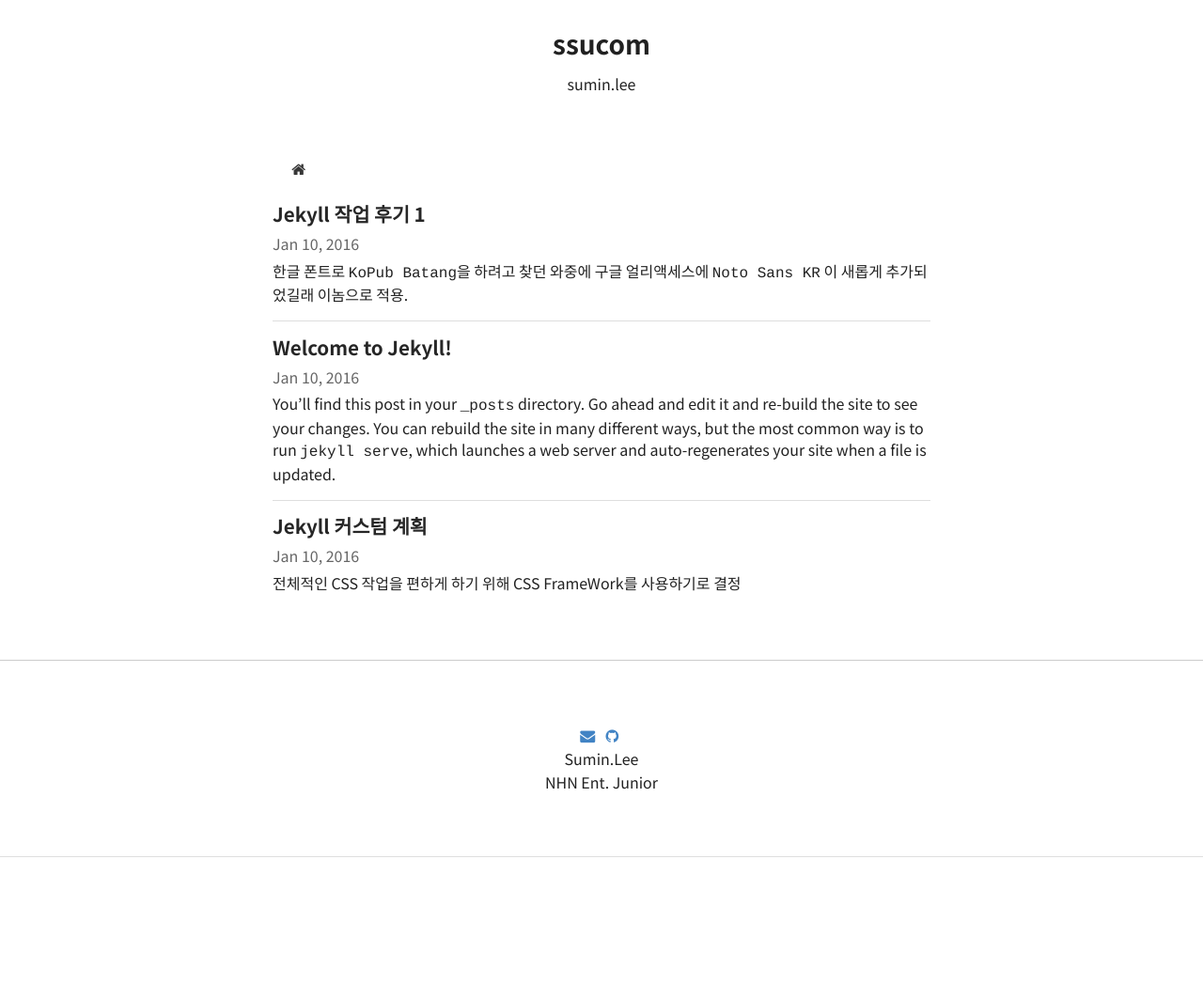
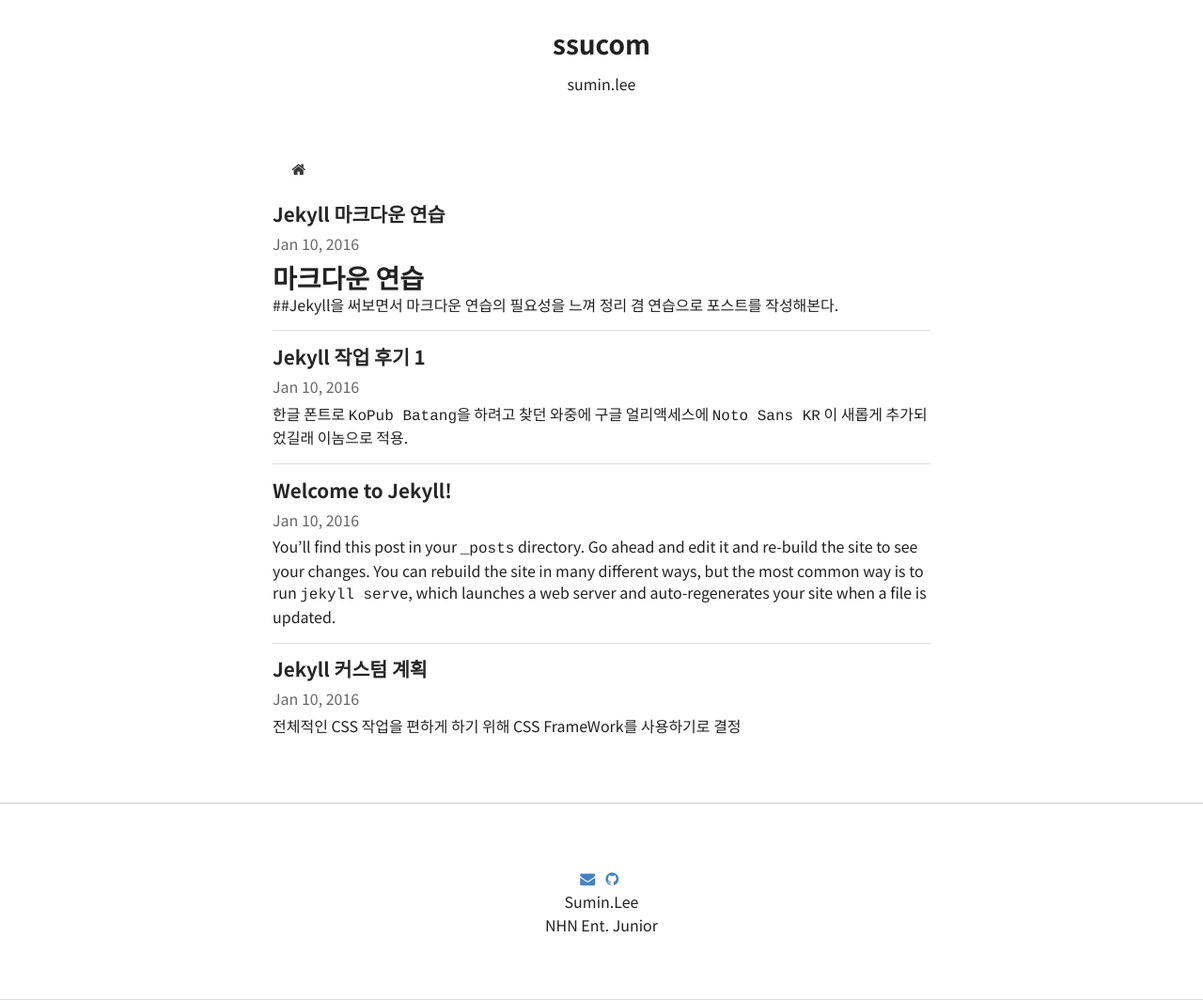
Before and after one commit to leesum-in/ssucom502.github.io, a Jekyll site: the page built from index.html, in a window 1280 px wide. Shown: the whole page at 94% size. Built offline with Jekyll 4.4.1, drawn with Linux system fonts in a browser that asks for light colours; Markdown is read by kramdown in place of the engine named in the settings; comment, search, counter and statistics services are not loaded; before the commit the page ends 928 px from its top, so only the background shows below that.

Commit message:
마크다운 연습

```diff
--- a/_config.yml
+++ b/_config.yml
@@ -8,6 +8,8 @@
 # Site settings
 title: ssucom
 email: sumin.lee@nhnent.com
+author: 이수민
+description: Happy Coding
 baseurl: "" # the subpath of your site, e.g. /blog
 url: "http://ssucom502.github.io" # the base hostname & protocol for your site
 github_username:  ssucom502
--- /dev/null
+++ b/_posts/2016-01-10-Jekyll-Markdown-Practice.md
@@ -0,0 +1,10 @@
+---
+layout: post
+title: "Jekyll 마크다운 연습"
+date: 2016-01-10 19:46:00
+categories: jekyll
+---
+# 마크다운 연습
+##Jekyll을 써보면서 마크다운 연습의 필요성을 느껴 정리 겸 연습으로 포스트를 작성해본다.
+
+# 1단계 제목  `# 1단계 제목`
```
